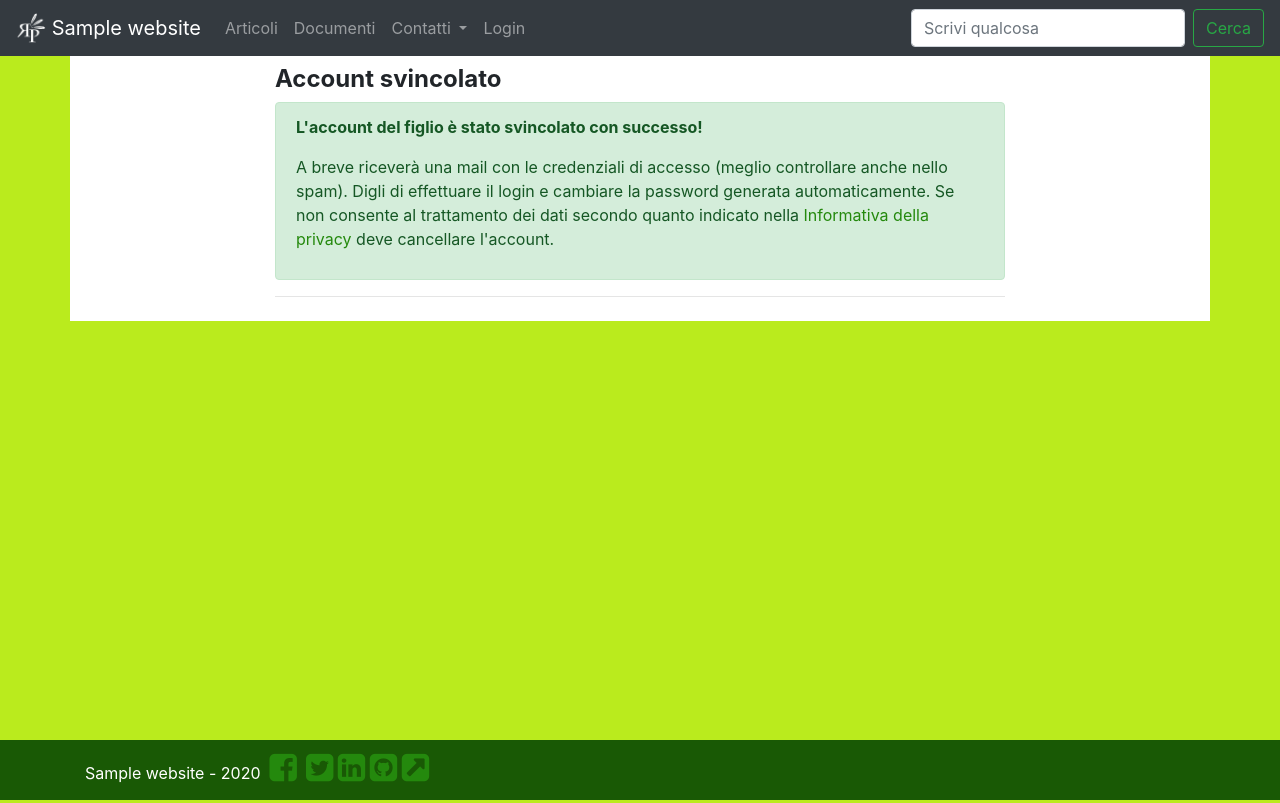
After one commit to andywar65/rp_repo, a Django app: template users/templates/users/profile_released.html in a window 1280 px wide. The commit adds this page. Run offline with Django 3.2, Linux system fonts and the light colour scheme; the template is opened without the code that fills it: most values are stand-ins (such as "Sample title", 1, 10 or a date in 2020); some libraries are stand-ins or nearby versions.

Commit message:
added profile released view and template

```diff
--- /dev/null
+++ b/users/templates/users/profile_released.html
@@ -0,0 +1,24 @@
+{% extends 'base.html' %}
+
+{% block title %}{{ website.acro }} | Account svincolato{%endblock title %}
+
+{% block content %}
+<div class="row">
+  <div class="col-md-2"></div>
+  <div class="col-md-8">
+    <h4><strong>Account svincolato</strong></h4>
+    <div class="alert alert-success" role="alert">
+      <p><strong>L'account del figlio è stato svincolato con successo!</strong></p>
+      <p>A breve riceverà una mail con le credenziali di accesso (meglio
+        controllare anche nello spam). Digli di effettuare il login e cambiare
+        la password generata automaticamente. Se non consente al trattamento dei
+        dati secondo quanto indicato nella
+        <a href="/docs/privacy/">Informativa della privacy</a> deve cancellare
+        l'account.
+      </p>
+    </div>
+    <hr class="mb-4">
+  </div>
+</div>
+
+{% endblock content %}
--- a/users/templates/users/registration.html
+++ b/users/templates/users/registration.html
@@ -11,7 +11,8 @@
       {% if submitted %}
       <div class="alert alert-success" role="alert">
         <p><strong>La tua richiesta è stata inoltrata con successo, grazie!</strong></p>
-        <p>A breve riceverai una mail con le credenziali di accesso.
+        <p>A breve riceverai una mail con le credenziali di accesso (meglio
+        controllare anche nello spam).
         Effettua il login e cambia la password generata automaticamente.
         Ricorda che hai dato il consenso al trattamento dei dati, secondo
         quanto indicato nella <a href="/docs/privacy/">Informativa della privacy.</a>
--- a/users/urls.py
+++ b/users/urls.py
@@ -5,7 +5,7 @@ from .views import (FrontLoginView, FrontLogoutView, FrontPasswordResetView,
     ProfileChangeView, ProfileDeleteView, TemplateDeletedView,
     ProfileChangeRegistryView, ProfileChangeAddressView, ProfileChangeCourseView,
     ProfileChangeNoCourseView, ProfileAddChildView, ProfileDeleteChildView,
-    TemplateDeletedChildView, ProfileReleaseView)
+    TemplateDeletedChildView, ProfileReleaseView, TemplateReleasedView)
 
 #namespace is '/accounts/'
 urlpatterns = [
@@ -33,6 +33,8 @@ urlpatterns = [
         name='profile_deleted_child'),
     path('profile/<int:pk>/release/', ProfileReleaseView.as_view(),
         name='profile_release'),
+    path('profile/released/', TemplateReleasedView.as_view(),
+        name='profile_released'),
     path('login/', FrontLoginView.as_view(),
         name='front_login'),
     path('logout/', FrontLogoutView.as_view(),
--- a/users/views/account_views.py
+++ b/users/views/account_views.py
@@ -294,3 +294,6 @@ class ProfileReleaseView(LoginRequiredMixin, FormView):
         email = EmailMessage(subject, body, settings.SERVER_EMAIL, mailto)
         email.send()
         return super(ProfileReleaseView, self).form_valid(form)
+
+class TemplateReleasedView(TemplateView):
+    template_name = 'users/profile_released.html'
```
